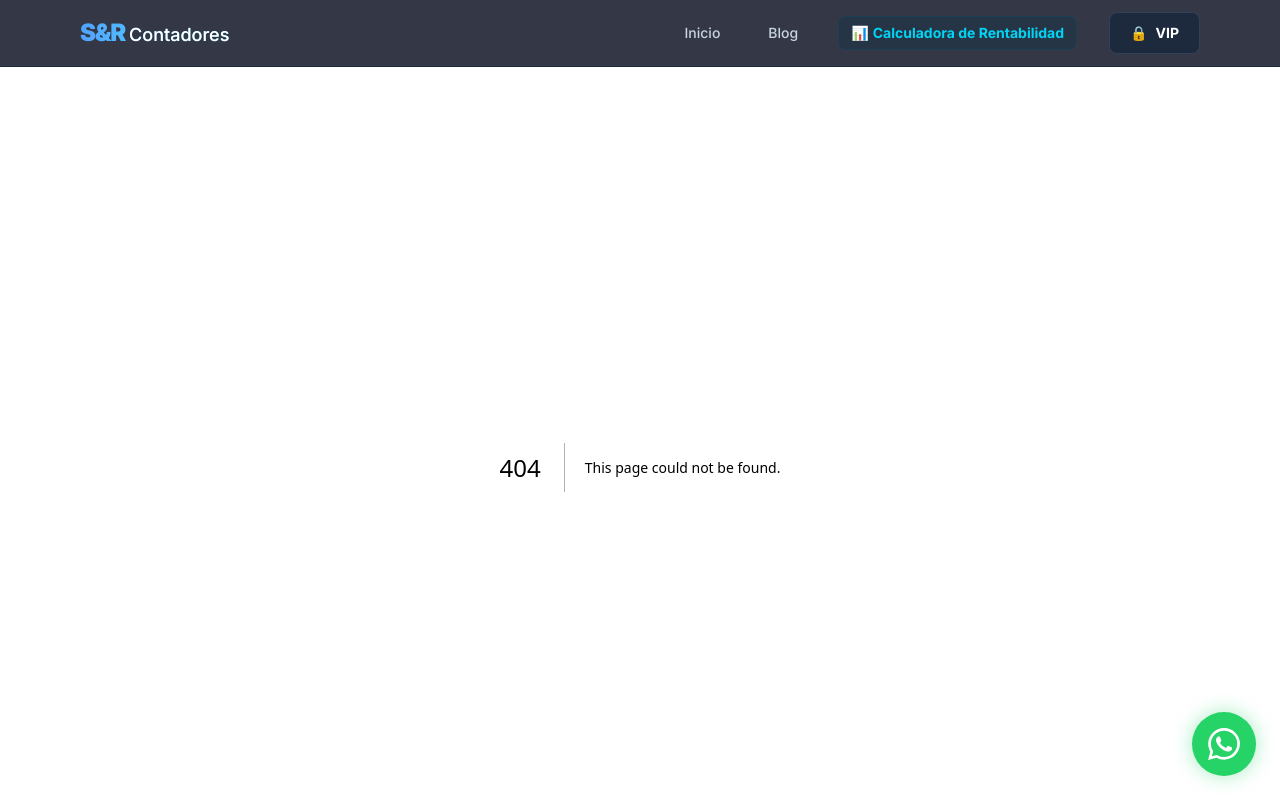
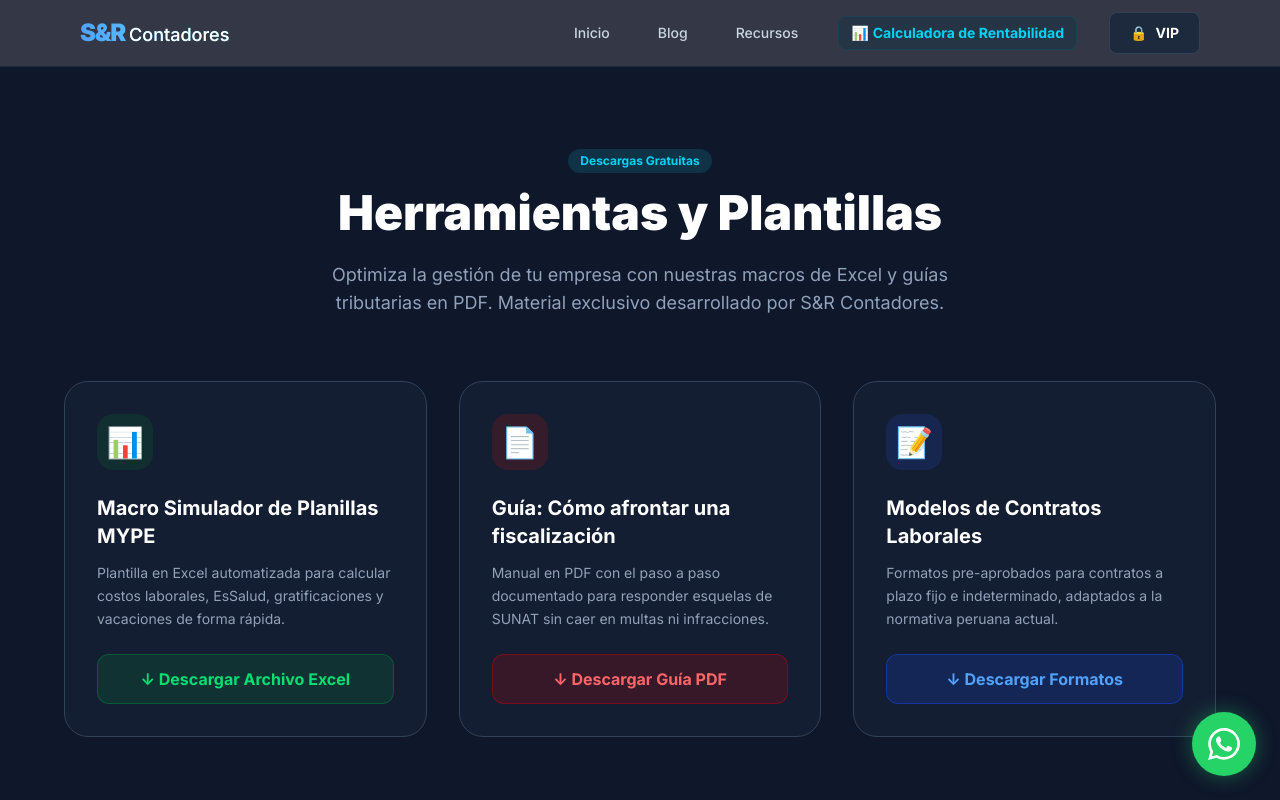
Before and after one commit to RicardoICG/syr-contadores-web, a Next.js app: page /recursos in a window 1280 px wide. Before the commit this address had no page. Shown: the top 800 px of the page. Built offline with nearby package versions, Linux system fonts and the light colour scheme.

Commit message:
Agregada seccion de recursos y descargas gratuitas

```diff
--- a/app/layout.tsx
+++ b/app/layout.tsx
@@ -17,10 +17,9 @@ export default function RootLayout({
 }>) {
   return (
     <html lang="es">
-      {/* Añadimos flexbox al body para que el footer siempre se quede abajo */}
       <body className={`${inter.className} bg-slate-900 flex flex-col min-h-screen`}>
 
-        {/* BARRA DE NAVEGACIÓN ADAPTADA A CELULARES */}
+        {/* BARRA DE NAVEGACIÓN */}
         <nav className="bg-slate-950/80 backdrop-blur-md border-b border-slate-800 sticky top-0 z-50">
           <div className="max-w-6xl mx-auto px-4 py-3 flex flex-col md:flex-row items-center justify-between gap-3 md:gap-0">
             <Link href="/" className="text-2xl font-black text-transparent bg-clip-text bg-gradient-to-r from-blue-400 to-cyan-300 tracking-tighter hover:scale-105 transition-transform">
@@ -30,6 +29,10 @@ export default function RootLayout({
             <div className="flex flex-wrap items-center justify-center gap-2 md:gap-8 w-full md:w-auto">
               <Link href="/" className="text-xs md:text-sm font-medium text-slate-300 hover:text-white transition-colors px-2 py-1">Inicio</Link>
               <Link href="/blog" className="text-xs md:text-sm font-medium text-slate-300 hover:text-white transition-colors px-2 py-1">Blog</Link>
+
+              {/* NUEVO ENLACE: RECURSOS */}
+              <Link href="/recursos" className="text-xs md:text-sm font-medium text-slate-300 hover:text-white transition-colors px-2 py-1">Recursos</Link>
+
               <Link href="/calculadora" className="text-xs md:text-sm font-bold text-cyan-400 hover:text-cyan-300 transition-colors flex items-center gap-1 bg-cyan-950/30 px-2 py-1.5 md:px-3 md:py-1.5 rounded-lg border border-cyan-900/50">
                 <span>📊</span>
                 <span className="hidden sm:inline">Calculadora de Rentabilidad</span>
@@ -42,7 +45,7 @@ export default function RootLayout({
           </div>
         </nav>
 
-        {/* CONTENIDO DINÁMICO (Aquí se cargan tus páginas) */}
+        {/* CONTENIDO DINÁMICO */}
         <main className="flex-grow">
           {children}
         </main>
@@ -50,8 +53,6 @@ export default function RootLayout({
         {/* FOOTER PROFESIONAL S&R CONTADORES */}
         <footer className="bg-slate-950 border-t border-slate-800 pt-16 pb-8 px-6 text-slate-400">
           <div className="max-w-6xl mx-auto grid grid-cols-1 md:grid-cols-3 gap-12 mb-12">
-
-            {/* Columna 1: Marca y Dirección */}
             <div>
               <Link href="/" className="text-2xl font-black text-transparent bg-clip-text bg-gradient-to-r from-blue-400 to-cyan-300 tracking-tighter mb-6 inline-block">
                 S&R<span className="text-white text-lg font-medium tracking-normal ml-1">Contadores</span>
@@ -70,7 +71,6 @@ export default function RootLayout({
               </div>
             </div>
 
-            {/* Columna 2: Socios Fundadores */}
             <div>
               <h4 className="text-white font-bold text-lg mb-6 flex items-center gap-2">
                 <span className="w-1 h-6 bg-cyan-500 rounded-full"></span>
@@ -78,18 +78,14 @@ export default function RootLayout({
               </h4>
               <ul className="space-y-5">
                 <li className="flex items-center gap-4">
-                  <div className="w-12 h-12 rounded-full bg-slate-900 border border-slate-700 flex items-center justify-center text-blue-400 font-black shadow-inner">
-                    RC
-                  </div>
+                  <div className="w-12 h-12 rounded-full bg-slate-900 border border-slate-700 flex items-center justify-center text-blue-400 font-black shadow-inner">RC</div>
                   <div>
                     <p className="text-slate-200 font-bold text-sm">Ricardo Ismael Cervantes Gutierrez</p>
                     <p className="text-xs text-slate-500">Consultor Tributario y Financiero</p>
                   </div>
                 </li>
                 <li className="flex items-center gap-4">
-                  <div className="w-12 h-12 rounded-full bg-slate-900 border border-slate-700 flex items-center justify-center text-cyan-400 font-black shadow-inner">
-                    SP
-                  </div>
+                  <div className="w-12 h-12 rounded-full bg-slate-900 border border-slate-700 flex items-center justify-center text-cyan-400 font-black shadow-inner">SP</div>
                   <div>
                     <p className="text-slate-200 font-bold text-sm">Sheila Puchoc Tejeda</p>
                     <p className="text-xs text-slate-500">Especialista Contable y Laboral</p>
@@ -98,7 +94,6 @@ export default function RootLayout({
               </ul>
             </div>
 
-            {/* Columna 3: Contacto */}
             <div>
               <h4 className="text-white font-bold text-lg mb-6 flex items-center gap-2">
                 <span className="w-1 h-6 bg-blue-500 rounded-full"></span>
@@ -107,21 +102,15 @@ export default function RootLayout({
               <ul className="space-y-4 text-sm">
                 <li className="flex items-center gap-3">
                   <span className="text-lg">📞</span>
-                  <a href="https://wa.me/51974684397" target="_blank" rel="noopener noreferrer" className="hover:text-cyan-400 transition-colors font-medium">
-                    +51 974 684 397
-                  </a>
+                  <a href="https://wa.me/51974684397" target="_blank" rel="noopener noreferrer" className="hover:text-cyan-400 transition-colors font-medium">+51 974 684 397</a>
                 </li>
                 <li className="flex items-center gap-3">
                   <span className="text-lg">✉️</span>
-                  <a href="mailto:Ricardoiscervantesg@gmail.com" className="hover:text-cyan-400 transition-colors break-all">
-                    Ricardoiscervantesg@gmail.com
-                  </a>
+                  <a href="mailto:Ricardoiscervantesg@gmail.com" className="hover:text-cyan-400 transition-colors break-all">Ricardoiscervantesg@gmail.com</a>
                 </li>
                 <li className="flex items-center gap-3">
                   <span className="text-lg">✉️</span>
-                  <a href="mailto:s5hyla14@gmail.com" className="hover:text-cyan-400 transition-colors break-all">
-                    s5hyla14@gmail.com
-                  </a>
+                  <a href="mailto:s5hyla14@gmail.com" className="hover:text-cyan-400 transition-colors break-all">s5hyla14@gmail.com</a>
                 </li>
               </ul>
             </div>
@@ -143,16 +132,13 @@ export default function RootLayout({
           rel="noopener noreferrer"
           className="fixed bottom-6 right-6 z-50 bg-[#25D366] text-white p-4 rounded-full shadow-[0_0_20px_rgba(37,211,102,0.4)] hover:scale-110 hover:shadow-[0_0_30px_rgba(37,211,102,0.6)] transition-all duration-300 group flex items-center gap-0 overflow-hidden"
         >
-          {/* Ícono SVG de WhatsApp */}
           <svg viewBox="0 0 24 24" fill="currentColor" className="w-8 h-8 shrink-0">
             <path d="M17.472 14.382c-.297-.149-1.758-.867-2.03-.967-.273-.099-.471-.148-.67.15-.197.297-.767.966-.94 1.164-.173.199-.347.223-.644.075-.297-.15-1.255-.463-2.39-1.475-.883-.788-1.48-1.761-1.653-2.059-.173-.297-.018-.458.13-.606.134-.133.298-.347.446-.52.149-.174.198-.298.298-.497.099-.198.05-.371-.025-.52-.075-.149-.669-1.612-.916-2.207-.242-.579-.487-.5-.669-.51-.173-.008-.371-.01-.57-.01-.198 0-.52.074-.792.372-.272.297-1.04 1.016-1.04 2.479 0 1.462 1.065 2.875 1.213 3.074.149.198 2.096 3.2 5.077 4.487.709.306 1.262.489 1.694.625.712.227 1.36.195 1.871.118.571-.085 1.758-.719 2.006-1.413.248-.694.248-1.289.173-1.413-.074-.124-.272-.198-.57-.347m-5.421 7.403h-.004a9.87 9.87 0 01-5.031-1.378l-.361-.214-3.741.982.998-3.648-.235-.374a9.86 9.86 0 01-1.51-5.26c.001-5.45 4.436-9.884 9.888-9.884 2.64 0 5.122 1.03 6.988 2.898a9.825 9.825 0 012.893 6.994c-.003 5.45-4.437 9.884-9.885 9.884m8.413-18.297A11.815 11.815 0 0012.05 0C5.495 0 .16 5.335.157 11.892c0 2.096.547 4.142 1.588 5.945L.057 24l6.305-1.654a11.882 11.882 0 005.683 1.448h.005c6.554 0 11.89-5.335 11.893-11.893a11.821 11.821 0 00-3.48-8.413z"/>
           </svg>
-          {/* Texto que aparece al pasar el mouse (en PC) */}
           <span className="max-w-0 overflow-hidden whitespace-nowrap transition-all duration-500 ease-in-out group-hover:max-w-xs group-hover:ml-3 font-bold text-sm">
             Escríbenos
           </span>
         </a>
-
       </body>
     </html>
   );
--- /dev/null
+++ b/app/recursos/page.tsx
@@ -0,0 +1,87 @@
+import Link from "next/link";
+
+export default function RecursosPage() {
+  return (
+    <div className="min-h-screen bg-slate-900 text-white py-20 px-6">
+      <div className="max-w-6xl mx-auto">
+
+        <div className="text-center mb-16">
+          <span className="inline-block px-3 py-1 bg-cyan-900/50 text-cyan-400 text-xs font-bold rounded-full mb-4">Descargas Gratuitas</span>
+          <h1 className="text-4xl md:text-5xl font-black mb-6">Herramientas y Plantillas</h1>
+          <p className="text-slate-400 text-lg max-w-2xl mx-auto">
+            Optimiza la gestión de tu empresa con nuestras macros de Excel y guías tributarias en PDF. Material exclusivo desarrollado por S&R Contadores.
+          </p>
+        </div>
+
+        <div className="grid grid-cols-1 md:grid-cols-2 lg:grid-cols-3 gap-8">
+
+          {/* Tarjeta de Descarga 1: MACRO EXCEL */}
+          <div className="bg-slate-800/40 rounded-3xl border border-slate-700 p-8 hover:border-green-500/50 transition-all group flex flex-col justify-between">
+            <div>
+              <div className="w-14 h-14 bg-green-900/30 rounded-2xl flex items-center justify-center text-3xl mb-6">
+                📊
+              </div>
+              <h2 className="text-xl font-bold mb-3 text-white">Macro Simulador de Planillas MYPE</h2>
+              <p className="text-slate-400 text-sm leading-relaxed mb-6">
+                Plantilla en Excel automatizada para calcular costos laborales, EsSalud, gratificaciones y vacaciones de forma rápida.
+              </p>
+            </div>
+
+            {/* NOTA PARA RICARDO: Aquí debes poner el nombre exacto de tu archivo después de /descargas/ */}
+            <a
+              href="/descargas/macro-planillas.xlsm"
+              download
+              className="w-full block text-center px-6 py-3 bg-green-700/20 text-green-400 border border-green-700/50 hover:bg-green-600 hover:text-white font-bold rounded-xl transition-all"
+            >
+              ↓ Descargar Archivo Excel
+            </a>
+          </div>
+
+          {/* Tarjeta de Descarga 2: GUÍA PDF */}
+          <div className="bg-slate-800/40 rounded-3xl border border-slate-700 p-8 hover:border-red-500/50 transition-all group flex flex-col justify-between">
+            <div>
+              <div className="w-14 h-14 bg-red-900/30 rounded-2xl flex items-center justify-center text-3xl mb-6">
+                📄
+              </div>
+              <h2 className="text-xl font-bold mb-3 text-white">Guía: Cómo afrontar una fiscalización</h2>
+              <p className="text-slate-400 text-sm leading-relaxed mb-6">
+                Manual en PDF con el paso a paso documentado para responder esquelas de SUNAT sin caer en multas ni infracciones.
+              </p>
+            </div>
+
+            {/* NOTA PARA RICARDO: Aquí debes poner el nombre exacto de tu archivo PDF */}
+            <a
+              href="/descargas/guia-sunat.pdf"
+              download
+              className="w-full block text-center px-6 py-3 bg-red-700/20 text-red-400 border border-red-700/50 hover:bg-red-600 hover:text-white font-bold rounded-xl transition-all"
+            >
+              ↓ Descargar Guía PDF
+            </a>
+          </div>
+
+          {/* Tarjeta de Descarga 3: FORMATO WORD/EXCEL */}
+          <div className="bg-slate-800/40 rounded-3xl border border-slate-700 p-8 hover:border-blue-500/50 transition-all group flex flex-col justify-between">
+            <div>
+              <div className="w-14 h-14 bg-blue-900/30 rounded-2xl flex items-center justify-center text-3xl mb-6">
+                📝
+              </div>
+              <h2 className="text-xl font-bold mb-3 text-white">Modelos de Contratos Laborales</h2>
+              <p className="text-slate-400 text-sm leading-relaxed mb-6">
+                Formatos pre-aprobados para contratos a plazo fijo e indeterminado, adaptados a la normativa peruana actual.
+              </p>
+            </div>
+
+            <a
+              href="/descargas/modelos-contratos.zip"
+              download
+              className="w-full block text-center px-6 py-3 bg-blue-700/20 text-blue-400 border border-blue-700/50 hover:bg-blue-600 hover:text-white font-bold rounded-xl transition-all"
+            >
+              ↓ Descargar Formatos
+            </a>
+          </div>
+
+        </div>
+      </div>
+    </div>
+  );
+}
```
